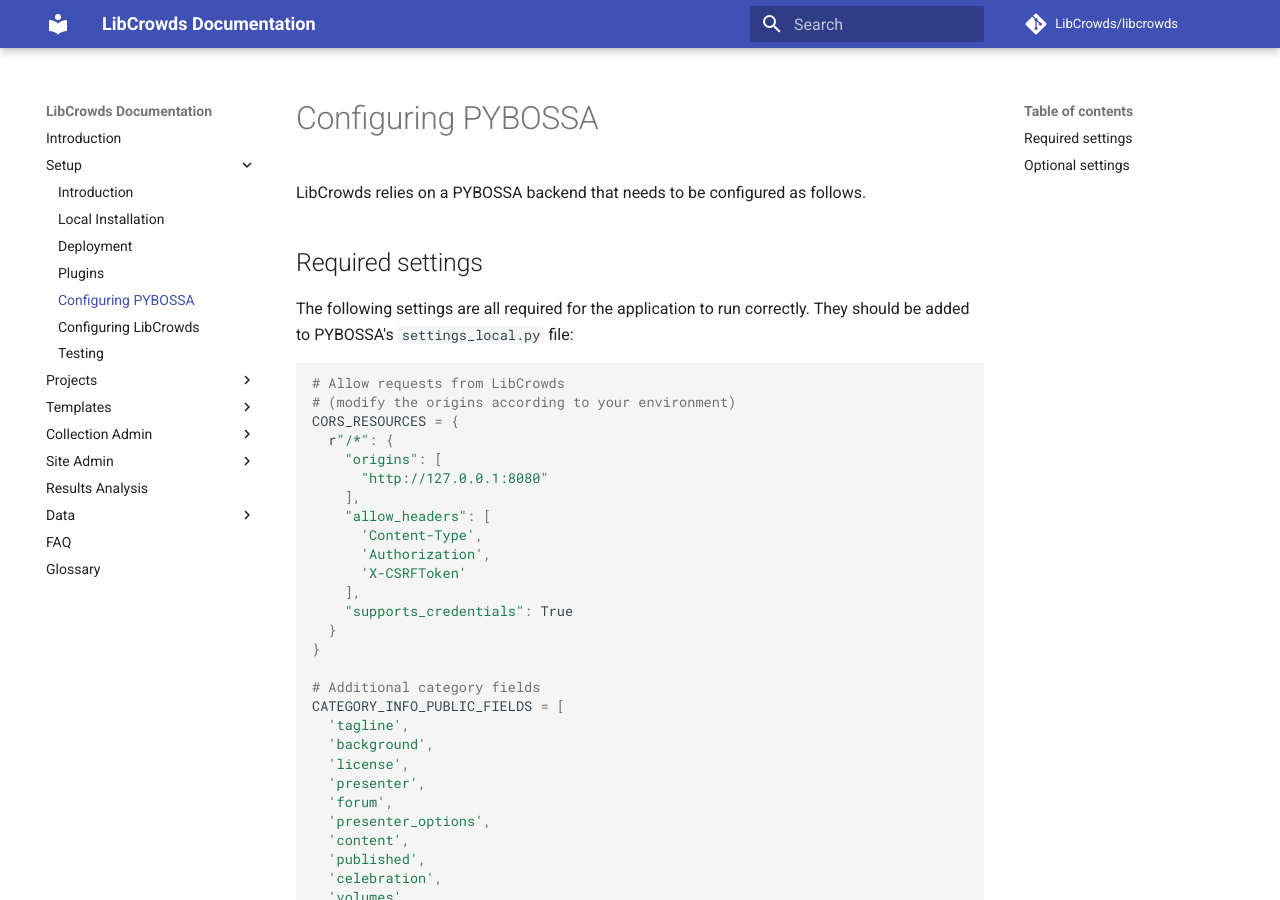
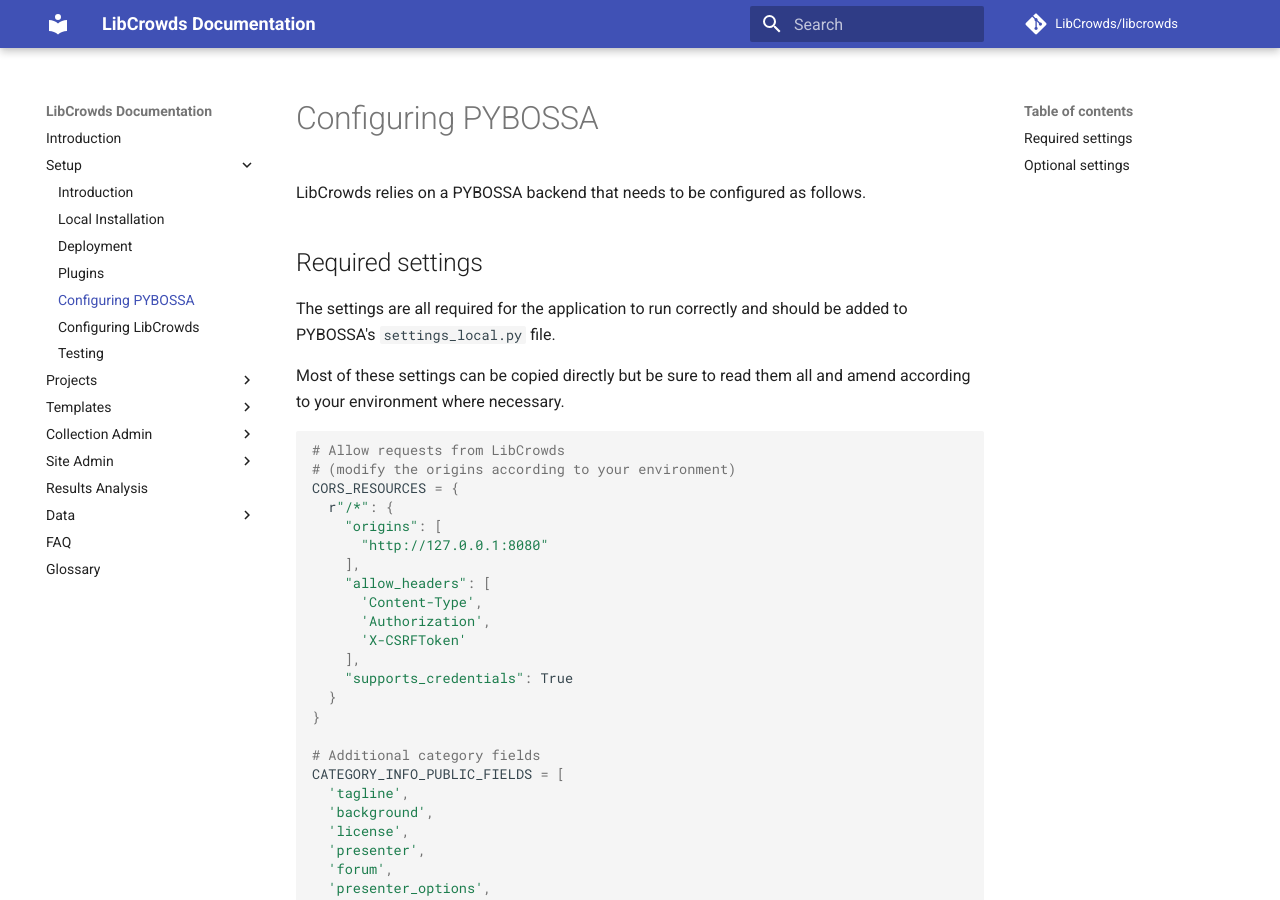
Before and after one commit to LibCrowds/docs, an MkDocs documentation site: the page built from docs/setup/configuring-pybossa.md, in a window 1280 px wide and 900 px high. Built offline with MkDocs 1.6.1 and Material for MkDocs 9.7.7, drawn with Linux system fonts in a browser that asks for light colours; comment, search, counter and statistics services are not loaded; old or Windows-style settings are respelled for this version of MkDocs.

Commit message:
Update pybossa config

````diff
--- a/docs/setup/configuring-pybossa.md
+++ b/docs/setup/configuring-pybossa.md
@@ -2,8 +2,11 @@
 
 ## Required settings
 
-The following settings are all required for the application to run correctly.
-They should be added to PYBOSSA's `settings_local.py` file:
+The settings are all required for the application to run correctly and should
+be added to PYBOSSA's `settings_local.py` file.
+
+Most of these settings can be copied directly but be sure to read them all
+and amend according to your environment where necessary.
 
 ```python
 # Allow requests from LibCrowds
````
